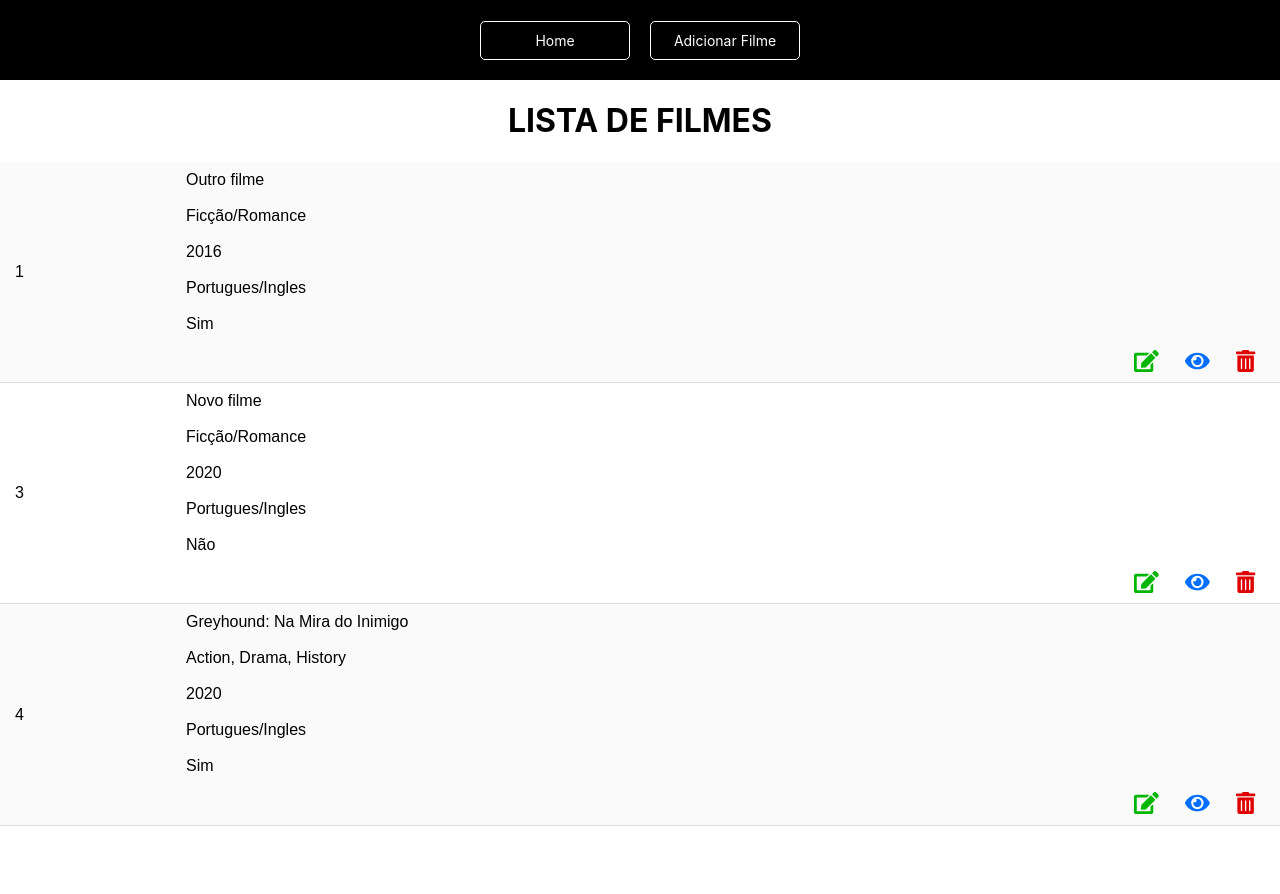
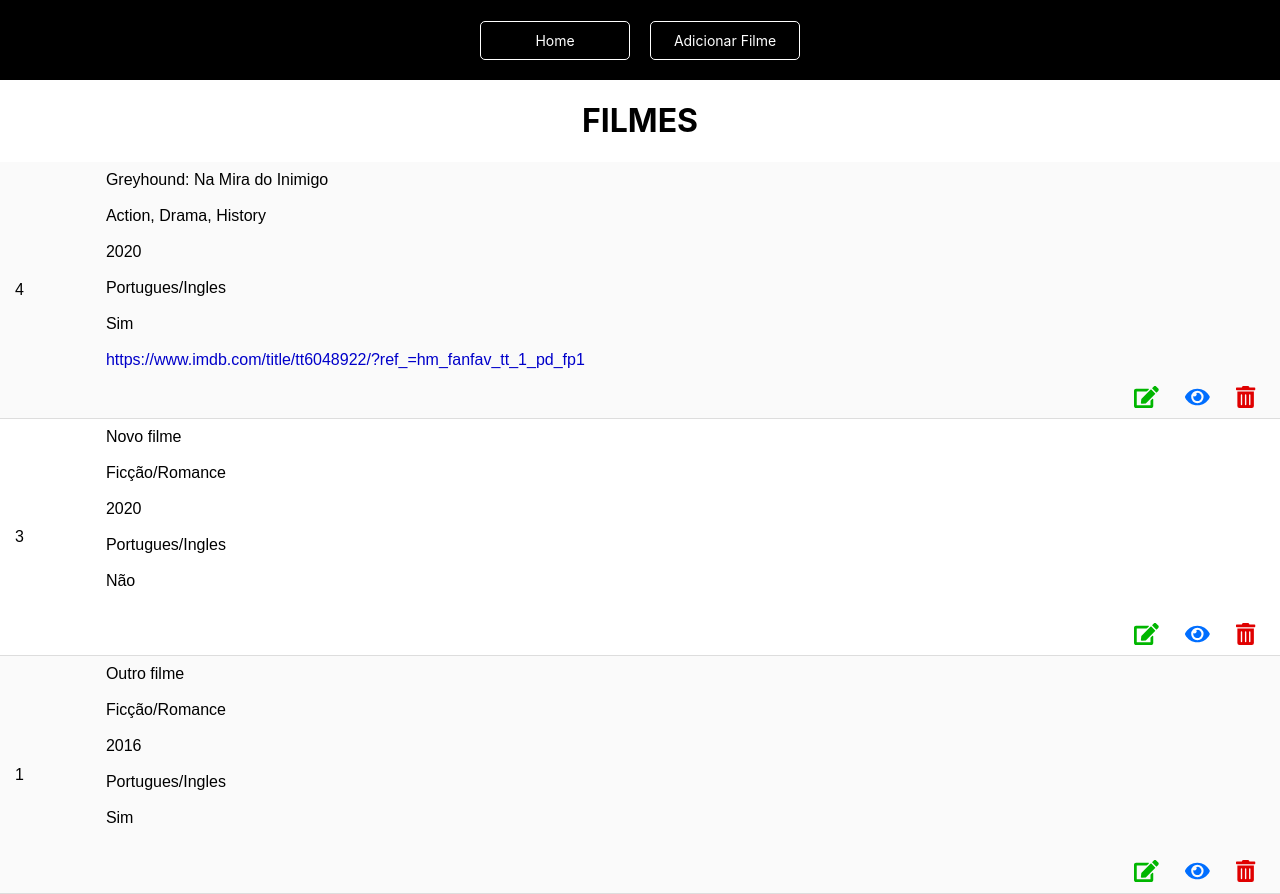
Before and after one commit to rafael-rodrigues-santos/desafio-grupokrs, a React (Create React App) app in the folder locadora/: page / in a window 1280 px wide. Before the commit the page ends 826 px from the top, so only its background shows below. Built offline with nearby package versions, Linux system fonts and the light colour scheme; data requests are answered from the project's data file.

Commit message:
melhorias na disposição dos elementos

```diff
--- a/locadora/src/components/list/list.jsx
+++ b/locadora/src/components/list/list.jsx
@@ -1,4 +1,4 @@
-import React, { Component, useEffect, useState } from "react";
+import React, { Component } from "react";
 import "../../css/main.css";
 import api from "../../api.js";
 import { Link } from "react-router-dom";
@@ -13,9 +13,8 @@ export default class List extends Component {
 
   async componentDidMount(){
     const response = await api.get('/filmes');
-    console.log(response.data);
 
-    this.setState({filmes: response.data});
+    this.setState({filmes: response.data.reverse()});
   }
 
   render() {
@@ -30,7 +29,7 @@ export default class List extends Component {
     return (
       <div className="list">
           <div className="list_title">
-            <h1> Lista de Filmes</h1>
+            <h1> Filmes</h1>
           </div>
           <div className="list__content">
             <table className="tabela">
@@ -42,6 +41,7 @@ export default class List extends Component {
               <th> Data de Lançamento </th>
               <th> Idioma </th>
               <th> Legendado </th>
+              <th> Link </th>
               <th> Ação </th>
               </tr>
             </thead>
@@ -66,6 +66,9 @@ export default class List extends Component {
                     <td>
                       {filme.legenda}
                     </td>
+                    <td>
+                      <a href={filme.link} target="_blank">{filme.link}</a>
+                    </td>
                     <td className="list__icons">
                     <Link to={`filmes/list/${filme.id}`} className="icon edit"> <FontAwesomeIcon icon={faEdit} /> </Link>
                     <Link to={`filmes/${filme.id}`} className="icon view"> <FontAwesomeIcon icon={faEye} /> </Link>
@@ -77,9 +80,6 @@ export default class List extends Component {
 
               </tbody>
 
-
-
-
             </table>
 
           </div>
```
